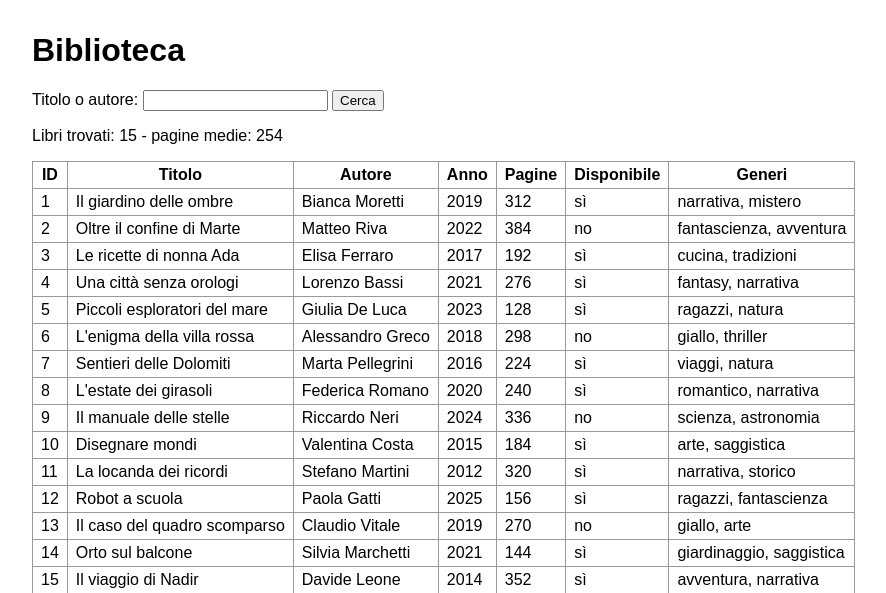
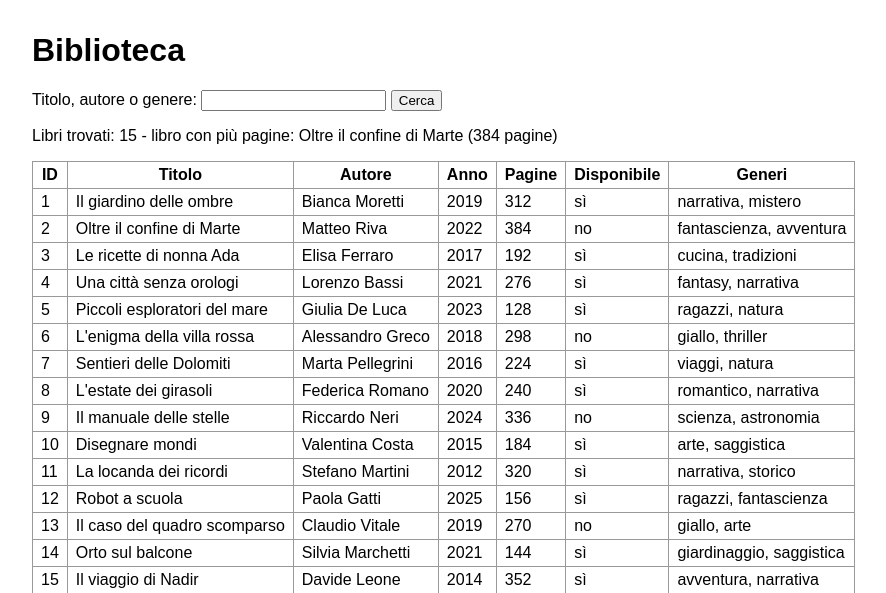
Before and after one commit to LeonardoLanza-visori/Progetto-Tpsit, a PHP site: page / in a window 1280 px wide. Shown: the top 593 px of the page, without its empty margins (0-886 px from the left). Run offline with PHP 8.4, Linux system fonts and the light colour scheme.

Commit message:
Esercizio 3 v0.1 23/11

```diff
--- a/index.php
+++ b/index.php
@@ -4,7 +4,7 @@ $json = file_get_contents('dati.json');
 $libri = json_decode($json, true);
 //var_dump($libri);
 
-// filtro: ?cerca=giardino
+// filtro: ?cerca=fantascienza
 $cerca = '';
 if (isset($_GET['cerca']) && is_string($_GET['cerca'])) {
     $cerca = trim($_GET['cerca']);
@@ -12,21 +12,25 @@ if (isset($_GET['cerca']) && is_string($_GET['cerca'])) {
 if ($cerca != '') {
     $trovati = [];
     foreach ($libri as $l) {
-        if (stripos($l['autore'], $cerca) !== false || stripos($l['titolo'], $cerca) !== false) {
+        if (
+            stripos($l['autore'], $cerca) !== false ||
+            stripos($l['titolo'], $cerca) !== false ||
+            stripos(implode(', ', $l['generi']), $cerca) !== false
+        ) {
             $trovati[] = $l;
         }
     }
     $libri = $trovati;
 }
 
-// statistica: pagine medie
-$tot = 0;
+// libro con il maggior numero di pagine
+$maxPagine = 0;
+$titoloMax = '';
 foreach ($libri as $l) {
-    $tot = $tot + $l['pagine'];
-}
-$media = 0;
-if (count($libri) > 0) {
-    $media = round($tot / count($libri));
+    if ($l['pagine'] > $maxPagine) {
+        $maxPagine = $l['pagine'];
+        $titoloMax = $l['titolo'];
+    }
 }
 ?>
 <!DOCTYPE html>
@@ -37,10 +41,16 @@ if (count($libri) > 0) {
 <body>
 <h1>Biblioteca</h1>
 <form method="get">
-  Titolo o autore: <input name="cerca" value="<?= htmlspecialchars($cerca, ENT_QUOTES, 'UTF-8') ?>">
+  Titolo, autore o genere: <input name="cerca" value="<?= htmlspecialchars($cerca, ENT_QUOTES, 'UTF-8') ?>">
   <button>Cerca</button>
 </form>
-<p>Libri trovati: <?= count($libri) ?> - pagine medie: <?= $media ?></p>
+<p>Libri trovati: <?= count($libri) ?> - libro con più pagine:
+<?php if ($titoloMax !== ''): ?>
+  <?= htmlspecialchars($titoloMax, ENT_QUOTES, 'UTF-8') ?> (<?= $maxPagine ?> pagine)
+<?php else: ?>
+  nessuno
+<?php endif; ?>
+</p>
 <table>
 <tr><th>ID</th><th>Titolo</th><th>Autore</th><th>Anno</th><th>Pagine</th><th>Disponibile</th><th>Generi</th></tr>
 <?php foreach ($libri as $l): ?>
```
